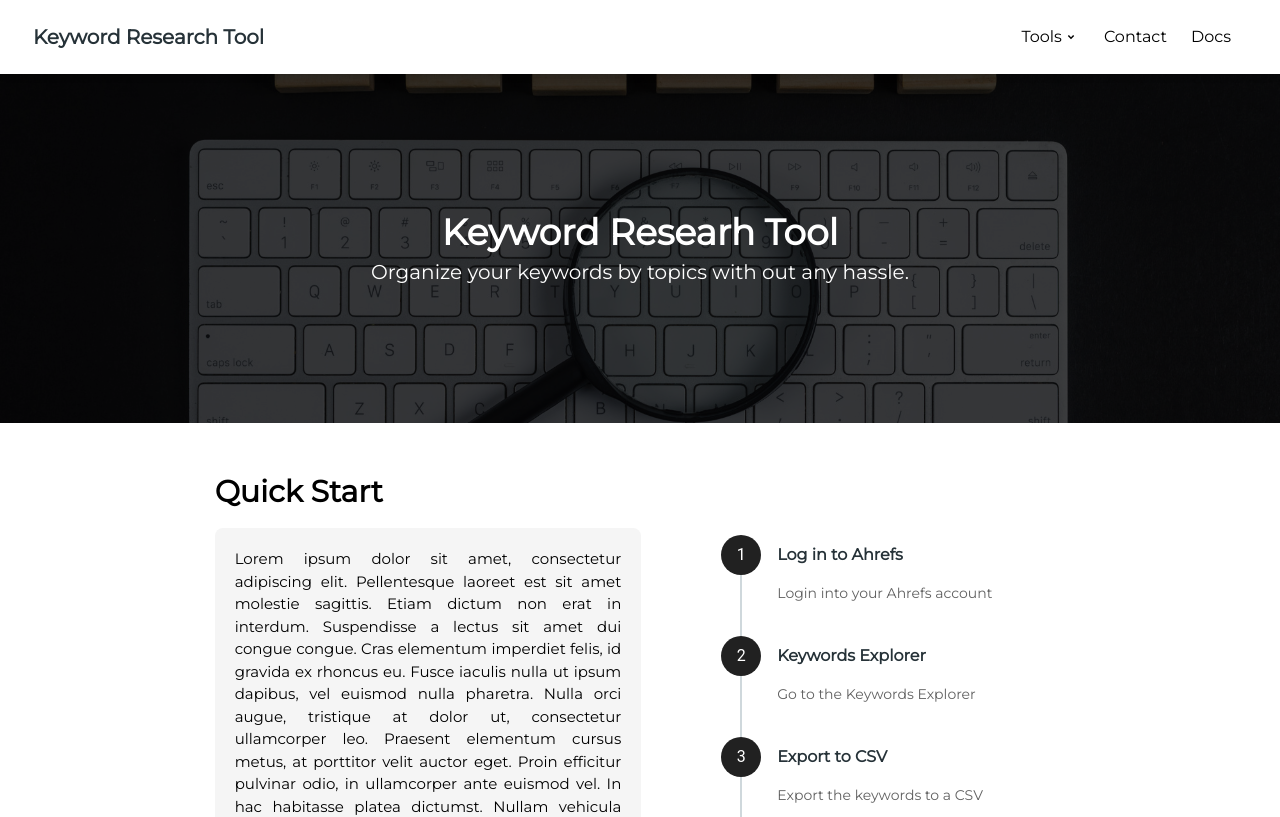
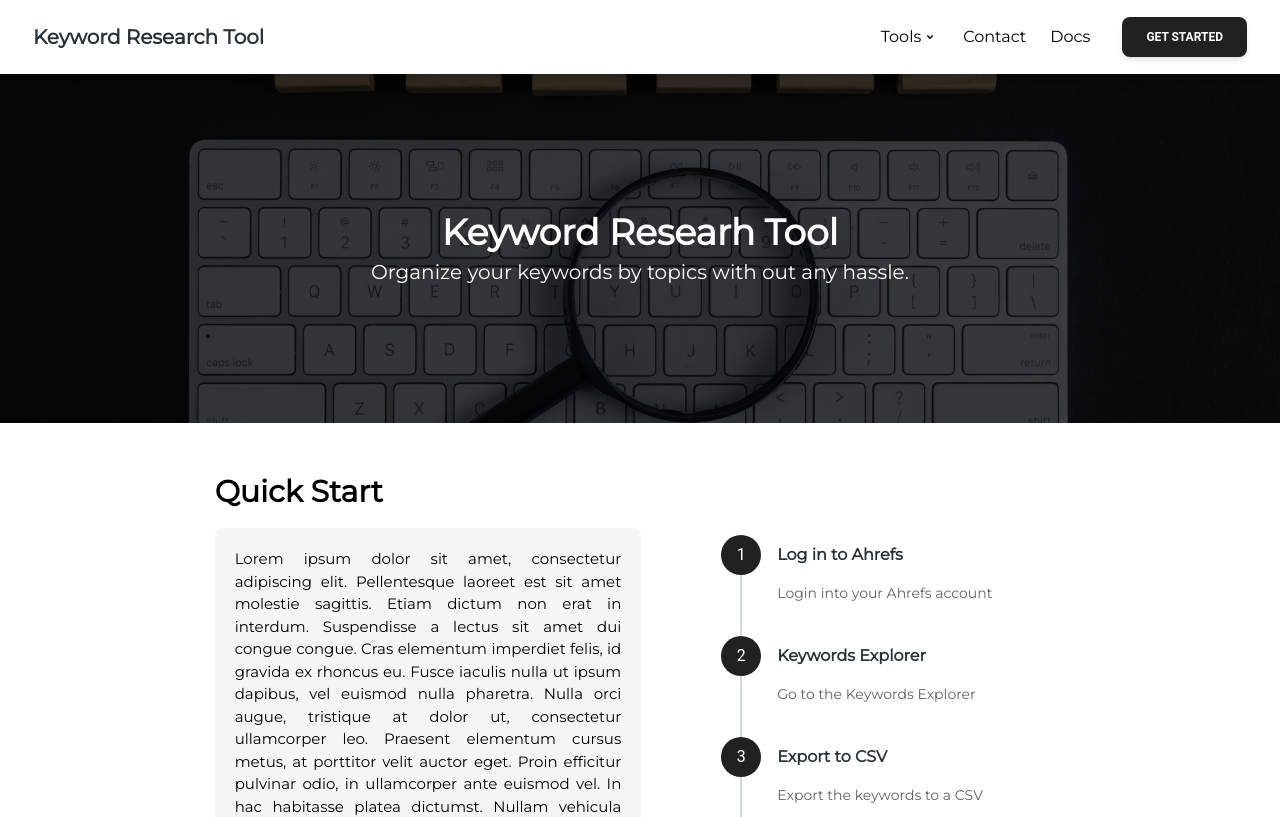
Before and after one commit to MarioDevv/Keyword-Tool, a React (Vite) app: page / in a window 1280 px wide. Shown: the top 817 px of the page. Built offline with nearby package versions, Linux system fonts and the light colour scheme.

Commit message:
Navbar Syles

```diff
--- a/src/components/Navbar.jsx
+++ b/src/components/Navbar.jsx
@@ -8,12 +8,17 @@ import {
     MenuItem,
     Menu,
     MenuList,
+    Button
 } from "@material-tailwind/react";
-import { Link } from "react-router-dom";
+import { Link, useLocation } from "react-router-dom";
 import { RiArrowDropDownLine } from "react-icons/ri";
 
 const NavbarMenu = () => {
     const [openNav, setOpenNav] = React.useState(false);
+    const location = useLocation();
+
+    // Comprueba si la ruta actual es diferente de "/"
+    const hideButton = location.pathname !== '/';
 
     React.useEffect(() => {
         window.addEventListener(
@@ -61,7 +66,6 @@ const NavbarMenu = () => {
     );
 
     return (
-        <>
         <Navbar className="sticky inset-0 z-10 max-w-full px-4 py-5 rounded-none h-max lg:px-8 lg:py-4">
             <div className="flex items-center justify-between text-blue-gray-900">
                 <Link to="/">
@@ -71,6 +75,13 @@ const NavbarMenu = () => {
                 </Link>
                 <div className="flex items-center gap-4">
                     <div className="hidden mr-4 lg:block">{navList}</div>
+                    {!hideButton && (
+                        <Link to="/browser">
+                            <Button size="md" className="hidden lg:inline-block">
+                                Get Started
+                            </Button>
+                        </Link>
+                    )}
                     <IconButton
                         variant="text"
                         className="w-6 h-6 ml-auto text-inherit hover:bg-transparent focus:bg-transparent active:bg-transparent lg:hidden"
@@ -86,11 +97,7 @@ const NavbarMenu = () => {
                                 stroke="currentColor"
                                 strokeWidth={2}
                             >
-                                    <path
-                                        strokeLinecap="round"
-                                        strokeLinejoin="round"
-                                        d="M6 18L18 6M6 6l12 12"
-                                    />
+                                <path strokeLinecap="round" strokeLinejoin="round" d="M6 18L18 6M6 6l12 12" />
                             </svg>
                         ) : (
                             <svg
@@ -100,11 +107,7 @@ const NavbarMenu = () => {
                                 stroke="currentColor"
                                 strokeWidth={2}
                             >
-                                    <path
-                                        strokeLinecap="round"
-                                        strokeLinejoin="round"
-                                        d="M4 6h16M4 12h16M4 18h16"
-                                    />
+                                <path strokeLinecap="round" strokeLinejoin="round" d="M4 6h16M4 12h16M4 18h16" />
                             </svg>
                         )}
                     </IconButton>
@@ -112,10 +115,15 @@ const NavbarMenu = () => {
             </div>
             <Collapse open={openNav}>
                 {navList}
+                {!hideButton && (
+                    <Button size="md" fullWidth className="mb-2">
+                        Get Started
+                    </Button>
+                )}
             </Collapse>
         </Navbar>
-        </>
     );
-}
+};
+
 
 export default NavbarMenu;
```
Lines whose indentation alone changed are shown as unchanged.
